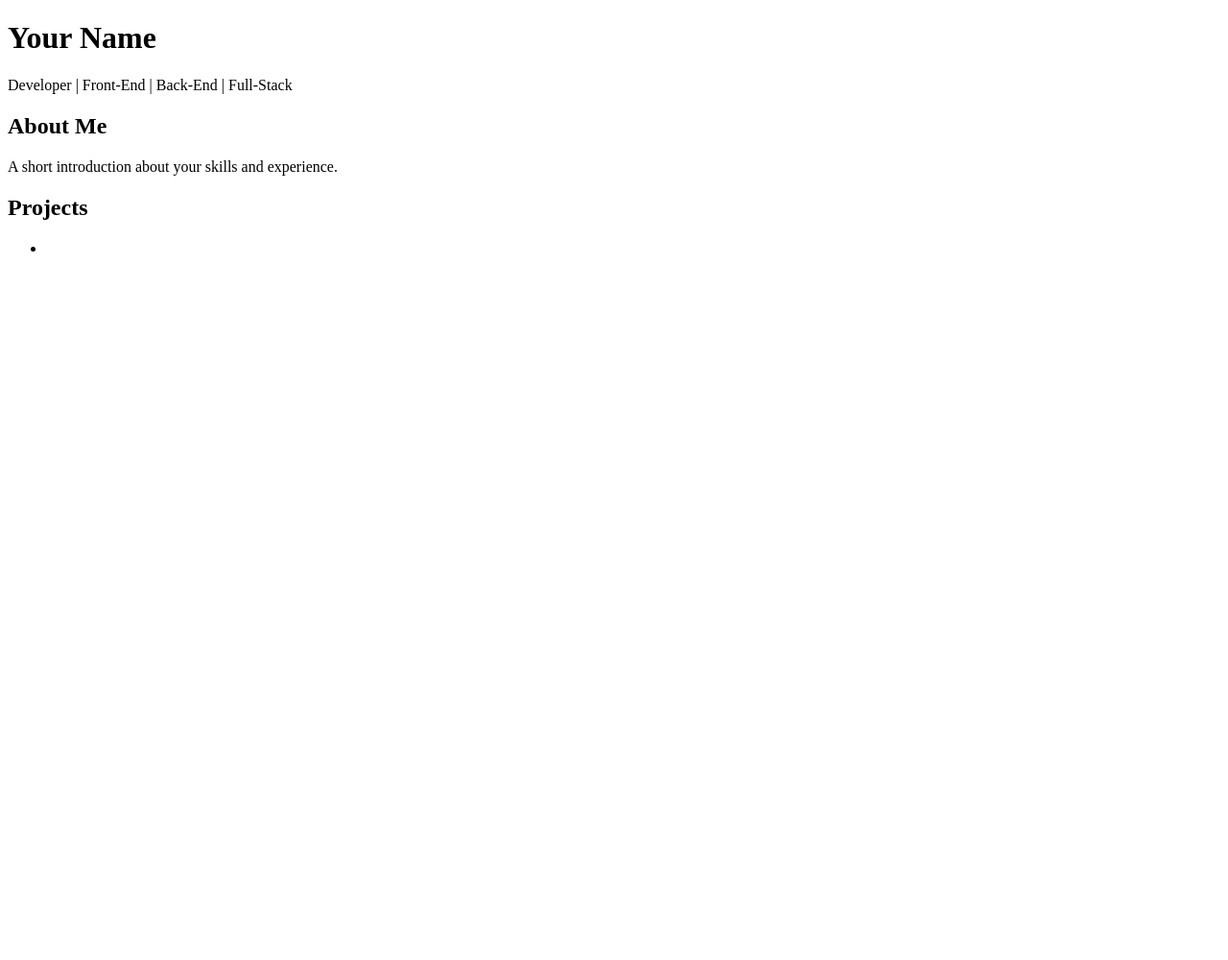
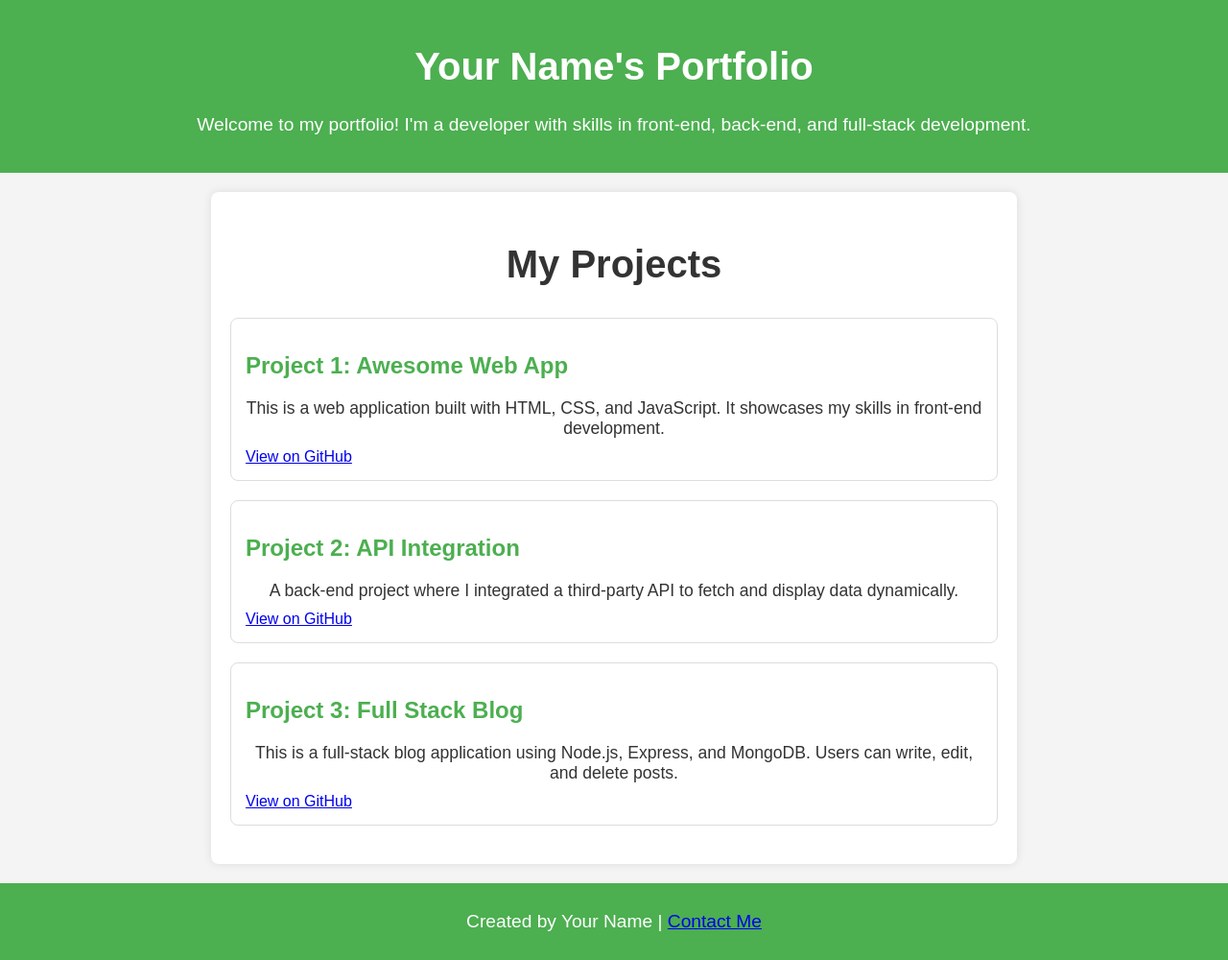
Before and after one commit to parika04/parika04.github.io, a plain HTML site: page index.html in a window 1280 px wide. Shown: the whole page at 96% size. Before the commit the page ends 800 px from the top, so only its background shows below. Drawn offline with Linux system fonts and the light colour scheme.

Commit message:
Update index.html

```diff
--- a/index.html
+++ b/index.html
@@ -3,46 +3,101 @@
 <head>
     <meta charset="UTF-8">
     <meta name="viewport" content="width=device-width, initial-scale=1.0">
-
-    <title>Your Name | Portfolio</title>
-    <link rel="stylesheet" href="style.css">
+    <meta http-equiv="X-UA-Compatible" content="ie=edge">
+    <title>Your Portfolio</title>
+    <style>
+        body {
+            font-family: Arial, sans-serif;
+            margin: 0;
+            padding: 0;
+            background-color: #f4f4f4;
+            color: #333;
+        }
+        header {
+            background-color: #4CAF50;
+            padding: 20px;
+            text-align: center;
+            color: white;
+        }
+        section {
+            max-width: 800px;
+            margin: 20px auto;
+            padding: 20px;
+            background-color: white;
+            border-radius: 8px;
+            box-shadow: 0 0 10px rgba(0, 0, 0, 0.1);
+        }
+        h1 {
+            text-align: center;
+            font-size: 2.5em;
+        }
+        p {
+            text-align: center;
+            font-size: 1.2em;
+        }
+        .projects {
+            margin-top: 30px;
+        }
+        .project {
+            border: 1px solid #ddd;
+            padding: 15px;
+            margin-bottom: 20px;
+            border-radius: 8px;
+            transition: box-shadow 0.3s ease;
+        }
+        .project:hover {
+            box-shadow: 0 0 15px rgba(0, 0, 0, 0.1);
+        }
+        .project-title {
+            font-size: 1.5em;
+            color: #4CAF50;
+        }
+        .project-description {
+            font-size: 1.1em;
+            margin: 10px 0;
+        }
+        footer {
+            text-align: center;
+            padding: 10px;
+            background-color: #4CAF50;
+            color: white;
+        }
+    </style>
 </head>
 <body>
-    <header>
-        <h1>Your Name</h1>
-        <p>Developer | Front-End | Back-End | Full-Stack</p>
-    </header>
 
-    <section>
-        <h2>About Me</h2>
-        <p>A short introduction about your skills and experience.</p>
-    </section>
+<header>
+    <h1>Your Name's Portfolio</h1>
+    <p>Welcome to my portfolio! I'm a developer with skills in front-end, back-end, and full-stack development.</p>
+</header>
 
-    <section>
-        <h2>Projects</h2>
-        <ul>
-            <li><a href="https://github.com/yourusername
-body {
-    font-family: Arial, sans-serif;
-    margin: 0;
-    padding: 20px;
-    background-color: #f4f4f4;
-}
+<section>
+    <h1>My Projects</h1>
 
-header {
-    text-align: center;
-    margin-bottom: 50px;
-}
+    <div class="projects">
+        <div class="project">
+            <h2 class="project-title">Project 1: Awesome Web App</h2>
+            <p class="project-description">This is a web application built with HTML, CSS, and JavaScript. It showcases my skills in front-end development.</p>
+            <a href="https://github.com/yourusername/project1">View on GitHub</a>
+        </div>
 
-h1 {
-    font-size: 3em;
-}
+        <div class="project">
+            <h2 class="project-title">Project 2: API Integration</h2>
+            <p class="project-description">A back-end project where I integrated a third-party API to fetch and display data dynamically.</p>
+            <a href="https://github.com/yourusername/project2">View on GitHub</a>
+        </div>
 
-section {
-    margin-bottom: 40px;
-}
+        <div class="project">
+            <h2 class="project-title">Project 3: Full Stack Blog</h2>
+            <p class="project-description">This is a full-stack blog application using Node.js, Express, and MongoDB. Users can write, edit, and delete posts.</p>
+            <a href="https://github.com/yourusername/project3">View on GitHub</a>
+        </div>
+    </div>
+</section>
 
-footer {
-    text-align: center;
-    margin-top: 50px;
-}
+<footer>
+    <p>Created by Your Name | <a href="mailto:your.email@example.com">Contact Me</a></p>
+</footer>
+
+</body>
+</html>
```
